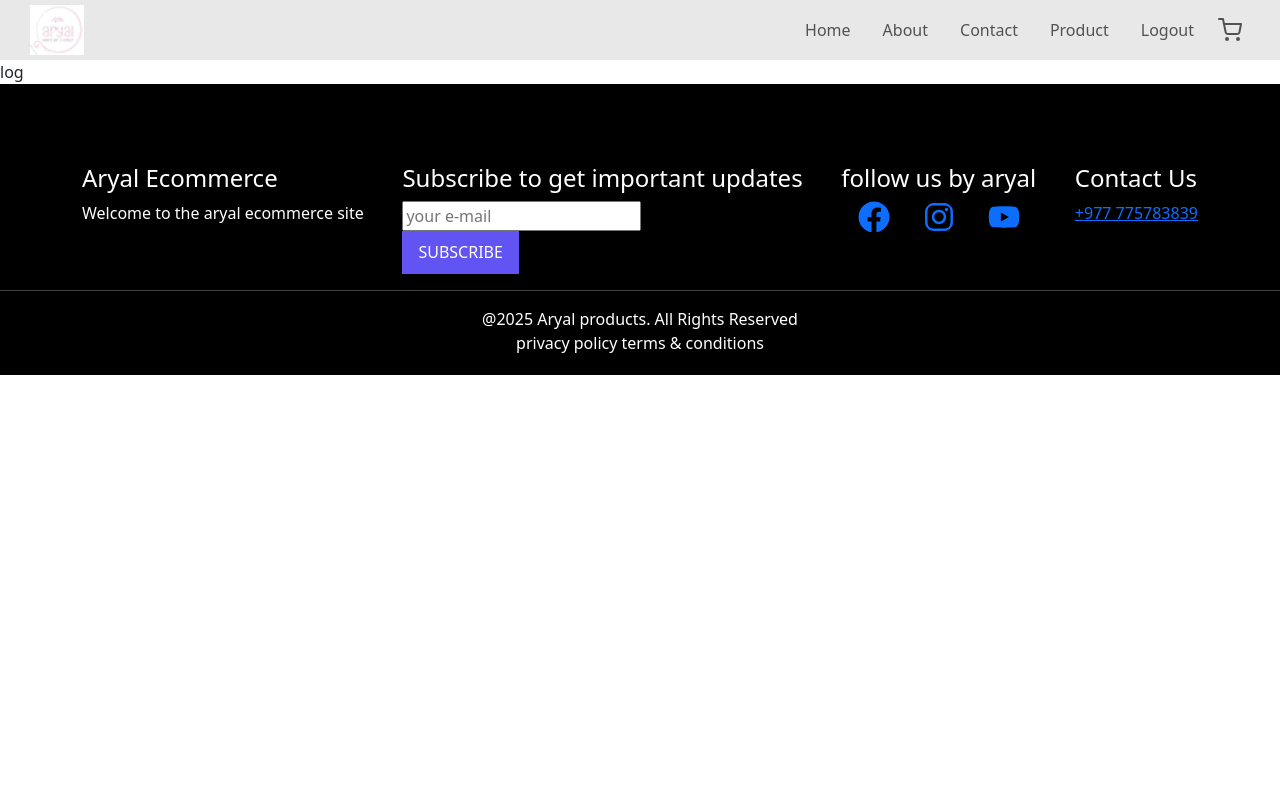
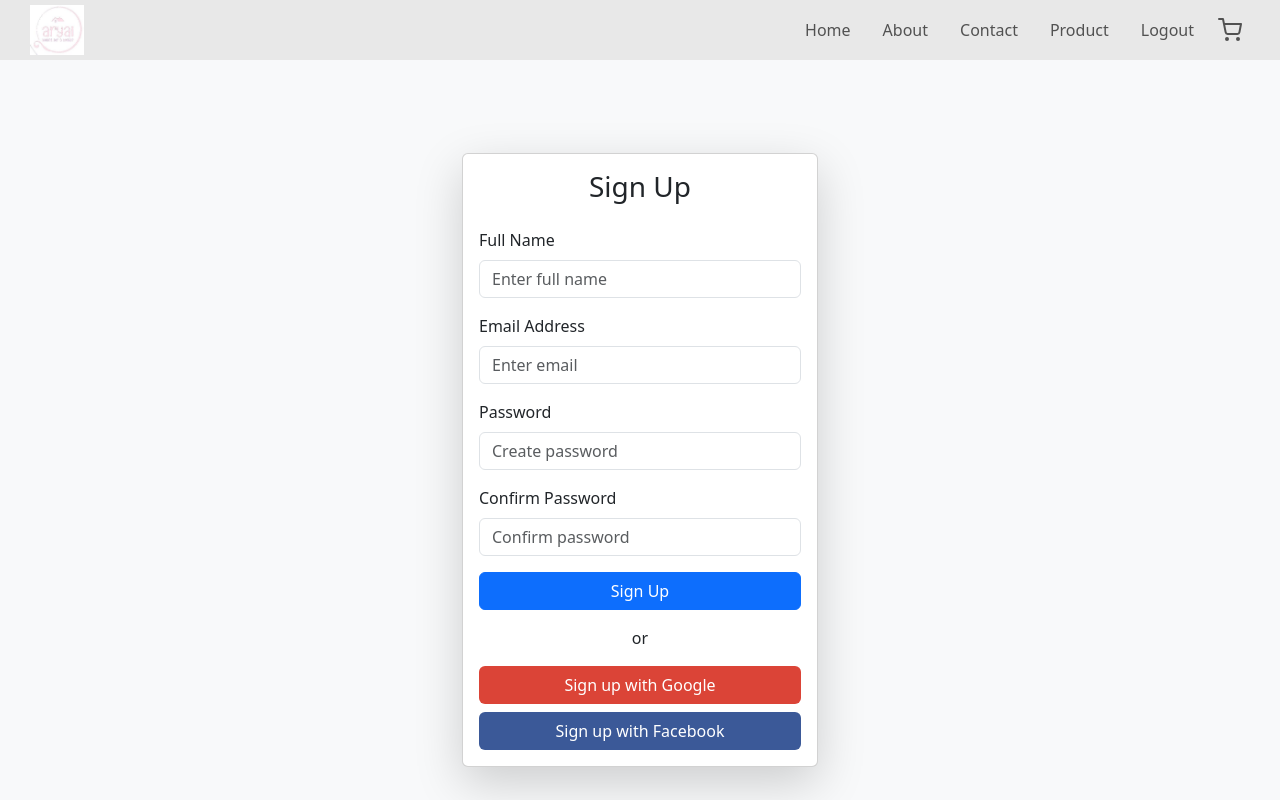
Before and after one commit to sujanpok/HAMRO-REAL-STATE, a React (Create React App) app in the folder front-end/: page /login in a window 1280 px wide. Shown: the top 800 px of the page. Built offline with nearby package versions, Linux system fonts and the light colour scheme.

Commit message:
login Page

```diff
--- a/front-end/src/Components/LoginPage.js
+++ b/front-end/src/Components/LoginPage.js
@@ -1,25 +1,80 @@
 import React from 'react';
 import styled from 'styled-components';
 
-function LoginPage() {
+function SignUpPage() {
   return (
-    <Wrapper>
-    <div className="">
-            <div className=''>
-              log
+    <Wrapper className="bg-light">
+      <div className="container">
+        <div className="row justify-content-center align-items-center min-vh-100">
+          <div className="col-md-4">
+            <div className="card shadow-lg rounded">
+              <div className="card-body">
+                <h3 className="text-center mb-4">Sign Up</h3>
+
+                {/* Sign Up Form */}
+                <form>
+                  <div className="mb-3">
+                    <label htmlFor="name" className="form-label">Full Name</label>
+                    <input type="text" className="form-control" id="name" placeholder="Enter full name" />
+                  </div>
+                  <div className="mb-3">
+                    <label htmlFor="email" className="form-label">Email Address</label>
+                    <input type="email" className="form-control" id="email" placeholder="Enter email" />
+                  </div>
+                  <div className="mb-3">
+                    <label htmlFor="password" className="form-label">Password</label>
+                    <input type="password" className="form-control" id="password" placeholder="Create password" />
+                  </div>
+                  <div className="mb-3">
+                    <label htmlFor="confirmPassword" className="form-label">Confirm Password</label>
+                    <input type="password" className="form-control" id="confirmPassword" placeholder="Confirm password" />
+                  </div>
+                  <div className="d-grid mb-3">
+                    <button type="submit" className="btn btn-primary">Sign Up</button>
+                  </div>
+                </form>
+
+                {/* Divider */}
+                <div className="text-center mb-3">
+                  <span>or</span>
+                </div>
+
+                {/* Social Buttons */}
+                <div className="d-grid gap-2">
+                  <button className="btn btn-google" type="button">
+                    <i className="bi bi-google"></i> Sign up with Google
+                  </button>
+                  <button className="btn btn-facebook" type="button">
+                    <i className="bi bi-facebook"></i> Sign up with Facebook
+                  </button>
+                </div>
+
+              </div>
             </div>
+          </div>
         </div>
+      </div>
     </Wrapper>
   );
 }
+
 const Wrapper = styled.section`
-
-
-
-@media (max-width: ${({theme}) => theme.media.mobile}) {
-
+  .btn-google {
+    background-color: #db4437;
+    color: white;
+  }
+  .btn-facebook {
+    background-color: #3b5998;
+    color: white;
+  }
+  .btn-google:hover,
+  .btn-facebook:hover {
+    opacity: 0.9;
   }
 
-`
+  @media (max-width: ${({ theme }) => theme.media.mobile}) {
+    /* Responsive styles if needed */
+  }
+`;
 
-export default LoginPage;
+export default SignUpPage;
```
